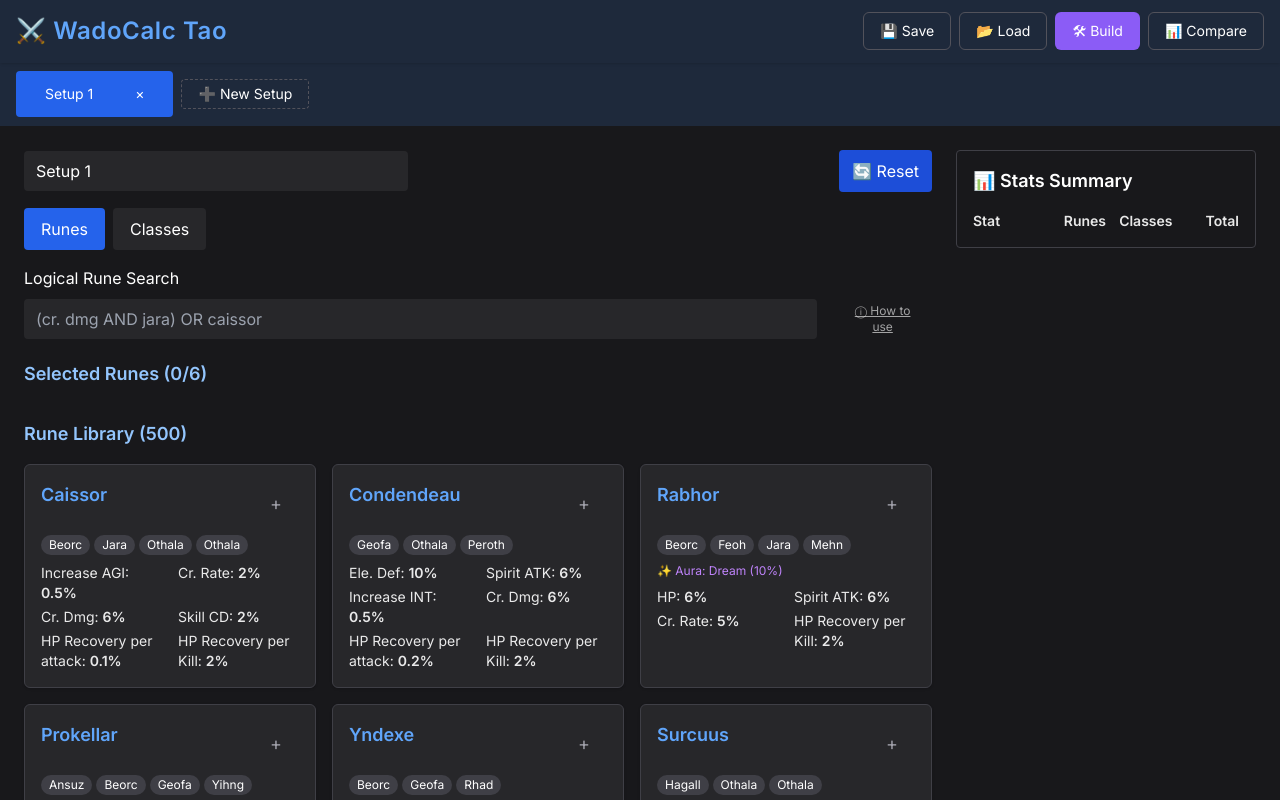
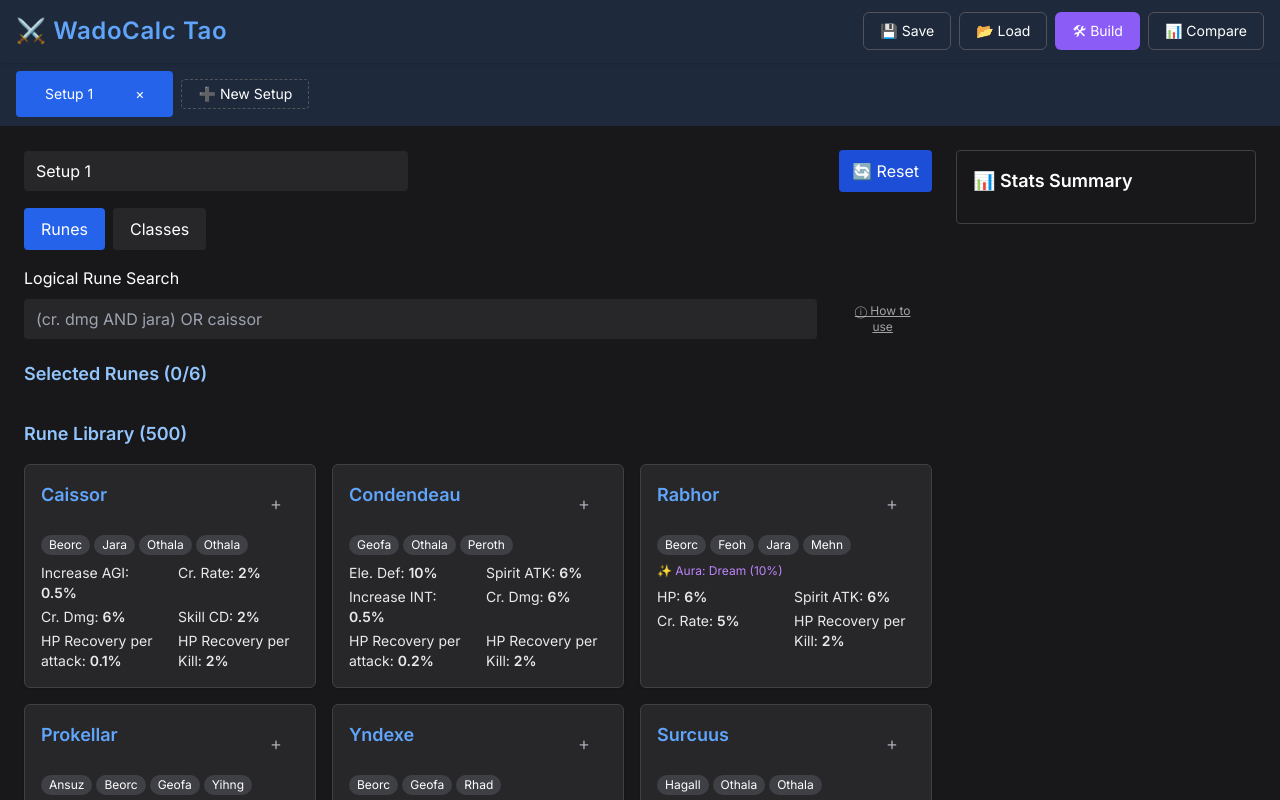
Before and after one commit to waterchickenduc/wado-calc-tao, a React (Vite) app in the folder frontend/: page / in a window 1280 px wide. Shown: the top 800 px of the page. Built offline with nearby package versions, Linux system fonts and the light colour scheme.

Commit message:
wohoo statsummary works (aura missing)

```diff
--- a/frontend/src/components/SetupBuilder.jsx
+++ b/frontend/src/components/SetupBuilder.jsx
@@ -21,7 +21,6 @@ export default function SetupBuilder({ setup, updateSetup, resetSetup, setName }
   const selectedRunes = setup?.runes || [];
   const selectedClasses = setup?.classes || [];
 
-  // All search terms (stats + rune names + rune stones + auras)
   const allTerms = useMemo(() => {
     const runeNames = runeData.map((r) => r.name);
     const runeStones = runeData.flatMap((r) => r.runes);
@@ -37,15 +36,9 @@ export default function SetupBuilder({ setup, updateSetup, resetSetup, setName }
   }, [searchText]);
 
   useEffect(() => {
-    if (searchText.length < 2) {
-      setSuggestions([]);
-      return;
-    }
+    if (searchText.length < 2) return setSuggestions([]);
     const lastTerm = searchText.split(/[\s()]+/).filter(Boolean).pop();
-    if (lastTerm?.length < 2) {
-      setSuggestions([]);
-      return;
-    }
+    if (!lastTerm || lastTerm.length < 2) return setSuggestions([]);
     const result = fuse.search(lastTerm).map((r) => r.item);
     setSuggestions(result.slice(0, 5));
   }, [searchText]);
@@ -97,7 +90,7 @@ export default function SetupBuilder({ setup, updateSetup, resetSetup, setName }
   const runeStats = useMemo(() => {
     const acc = {};
     selectedRunes.forEach((rune) => {
-      rune.stats.forEach(({ Stat, Value }) => {
+      (rune.stats || []).forEach(({ Stat, Value }) => {
         acc[Stat] = (acc[Stat] || 0) + Value;
       });
     });
@@ -187,7 +180,7 @@ export default function SetupBuilder({ setup, updateSetup, resetSetup, setName }
                 <InfoPopover />
               </div>
 
-              {/* 🔽 Suggestions Dropdown */}
+              {/* Suggestions */}
               {suggestions.length > 0 && (
                 <div className="absolute z-50 bg-zinc-900 border border-zinc-700 rounded mt-1 w-full max-w-xl shadow-lg">
                   {suggestions.map((s, idx) => {
@@ -283,7 +276,7 @@ export default function SetupBuilder({ setup, updateSetup, resetSetup, setName }
       </div>
 
       <div className="w-full md:w-[300px] space-y-4">
-        <StatsSummary runeStats={runeStats} classStats={classStats} />
+        <StatsSummary runeStats={runeStats} classStats={classStats} runes={selectedRunes} />
       </div>
     </div>
   );
--- a/frontend/src/components/StatsSummary.jsx
+++ b/frontend/src/components/StatsSummary.jsx
@@ -1,38 +1,102 @@
 import React from "react";
 import statOrder from "../lib/statOrder";
 
-export default function StatsSummary({ runeStats, classStats }) {
-  const allStats = [...new Set([...Object.keys(runeStats || {}), ...Object.keys(classStats || {})])];
+export default function StatsSummary({ runeStats = {}, classStats = {}, runes = [] }) {
+  const merged = {};
+  const fromRunes = {};
+  const fromClasses = {};
+  const auraStats = {};
+  const auraChanceMap = {};
 
-  const displayStats = statOrder
-    .filter((stat) => allStats.includes(stat))
-    .map((stat) => ({
-      name: stat,
-      rune: runeStats?.[stat] || 0,
-      class: classStats?.[stat] || 0,
-    }))
-    .filter(({ rune, class: cls }) => rune !== 0 || cls !== 0);
+  // Aggregate stats and aura data
+  runes.forEach((rune) => {
+    (rune.stats || []).forEach(({ Stat, Value }) => {
+      merged[Stat] = (merged[Stat] || 0) + Value;
+      fromRunes[Stat] = (fromRunes[Stat] || 0) + Value;
+    });
+
+    if (rune.aura && rune.auraChance) {
+      auraChanceMap[rune.aura] = (auraChanceMap[rune.aura] || 0) + rune.auraChance;
+
+      // If the aura has its own stats, include those as aura-related stats
+      (rune.auraStats || []).forEach(({ Stat, Value }) => {
+        auraStats[Stat] = (auraStats[Stat] || 0) + Value;
+      });
+    }
+  });
+
+  Object.entries(classStats).forEach(([Stat, Value]) => {
+    merged[Stat] = (merged[Stat] || 0) + Value;
+    fromClasses[Stat] = (fromClasses[Stat] || 0) + Value;
+  });
+
+  const getDisplayList = (source) => {
+    return statOrder
+      .filter((key) => source[key] > 0)
+      .map((key) => ({ stat: key, value: source[key] }));
+  };
+
+  const total = getDisplayList(merged);
+  const byRunes = getDisplayList(fromRunes);
+  const byClasses = getDisplayList(fromClasses);
+  const byAuras = getDisplayList(auraStats);
 
   return (
-    <div className="bg-zinc-900 border border-zinc-700 p-4 rounded w-full md:max-w-xs">
-      <h3 className="text-white font-semibold mb-4 text-lg">📊 Stats Summary</h3>
-      <div className="grid grid-cols-4 text-sm gap-y-2 text-white/90">
-        <span className="col-span-1 font-semibold">Stat</span>
-        <span className="text-right font-semibold">Runes</span>
-        <span className="text-right font-semibold">Classes</span>
-        <span className="text-right font-semibold">Total</span>
+    <div className="bg-zinc-900 border border-zinc-700 p-4 rounded w-full md:max-w-xs text-sm">
+      <h3 className="text-white font-semibold mb-3 text-lg">📊 Stats Summary</h3>
 
-        {displayStats.map(({ name, rune, class: cls }) => (
-          <React.Fragment key={name}>
-            <span className="truncate">{name}</span>
-            <span className="text-right">{rune.toFixed(2)}%</span>
-            <span className="text-right">{cls.toFixed(2)}%</span>
-            <span className="text-right font-semibold">
-              {(rune + cls).toFixed(2)}%
-            </span>
-          </React.Fragment>
-        ))}
-      </div>
+      {/* Total */}
+      {total.length > 0 && (
+        <div className="mb-4">
+          <h4 className="text-pink-500 font-semibold mb-1">Total</h4>
+          {total.map(({ stat, value }) => (
+            <div key={stat} className="text-white/90">
+              {stat} {value.toFixed(2)}%
+            </div>
+          ))}
+        </div>
+      )}
+
+      {/* Total by Auras */}
+      {Object.keys(auraStats).length > 0 && (
+        <div className="mb-4">
+          <h4 className="text-blue-400 font-semibold mb-1">Total by Auras</h4>
+          {Object.entries(auraChanceMap).map(([aura, chance]) => (
+            <div key={aura} className="text-white/80 italic mb-1">
+              {chance.toFixed(1)}% chance to trigger <strong>{aura}</strong>
+            </div>
+          ))}
+          {Object.entries(auraStats).map(([stat, value]) => (
+            <div key={stat} className="text-white/90">
+              {stat} {value.toFixed(2)}%
+            </div>
+          ))}
+        </div>
+      )}
+
+      {/* Total by Runes */}
+      {byRunes.length > 0 && (
+        <div className="mb-4">
+          <h4 className="text-green-400 font-semibold mb-1">Total by Runes</h4>
+          {byRunes.map(({ stat, value }) => (
+            <div key={stat} className="text-white/90">
+              {stat} {value.toFixed(2)}%
+            </div>
+          ))}
+        </div>
+      )}
+
+      {/* Total by Classes */}
+      {byClasses.length > 0 && (
+        <div>
+          <h4 className="text-yellow-400 font-semibold mb-1">Total by Classes</h4>
+          {byClasses.map(({ stat, value }) => (
+            <div key={stat} className="text-white/90">
+              {stat} {value.toFixed(2)}%
+            </div>
+          ))}
+        </div>
+      )}
     </div>
   );
 }
```
